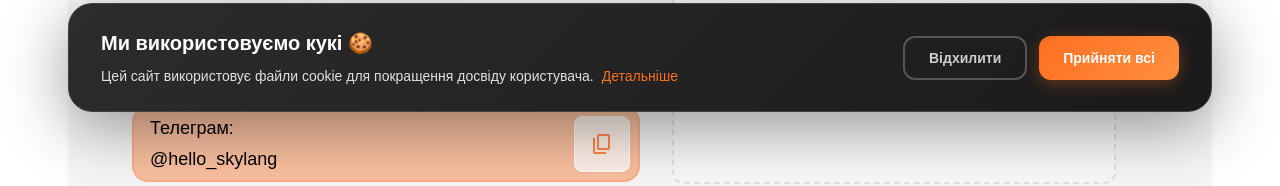
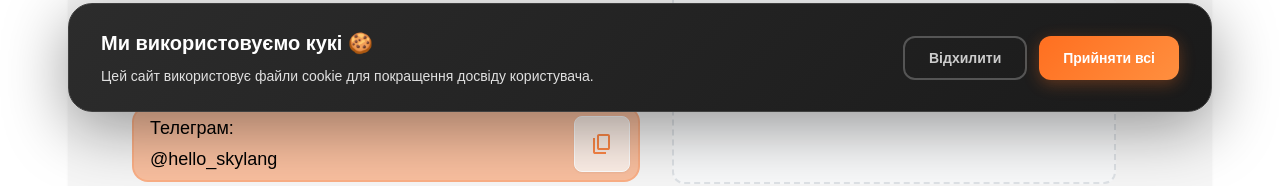
Before and after one commit to andrewvergun/skylang, a Next.js app: page /contact in a window 1280 px wide. Shown: the part 656-842 px from the top of the page. Built offline with nearby package versions, Linux system fonts and the light colour scheme; a web font is replaced by a local one.

Commit message:
Add Cookies consent banner

```diff
--- a/src/components/CookieBanner/CookieBanner.js
+++ b/src/components/CookieBanner/CookieBanner.js
@@ -168,10 +168,6 @@ export default function CookieBanner() {
                             <h3>Ми використовуємо кукі 🍪</h3>
                             <p>
                                 Цей сайт використовує файли cookie для покращення досвіду користувача.
-
-                                <Link style={{color: '#FF6F20', marginLeft: '8px'}} href="/privacy-policy" className="cookie-banner__link">
-                                    Детальніше
-                                </Link>
                             </p>
                         </div>
                         <div className="cookie-banner__buttons">
@@ -297,9 +293,10 @@ export default function CookieBanner() {
                             }
                         }
 
-                        @media (max-width: 768px) {
+                        @media (max-width: 767px) {
                             .cookie-banner {
                                 bottom: 16px;
+
                             }
 
                             .cookie-banner__content {
--- a/src/components/HubspotForm/HubspotForm.js
+++ b/src/components/HubspotForm/HubspotForm.js
@@ -264,6 +264,7 @@ const HubspotForm = () => {
                     .loading-spinner {
                         text-align: center;
                         color: #6c757d;
+                        padding: 16px;
                     }
                     .spinner {
                         width: 40px;
```
